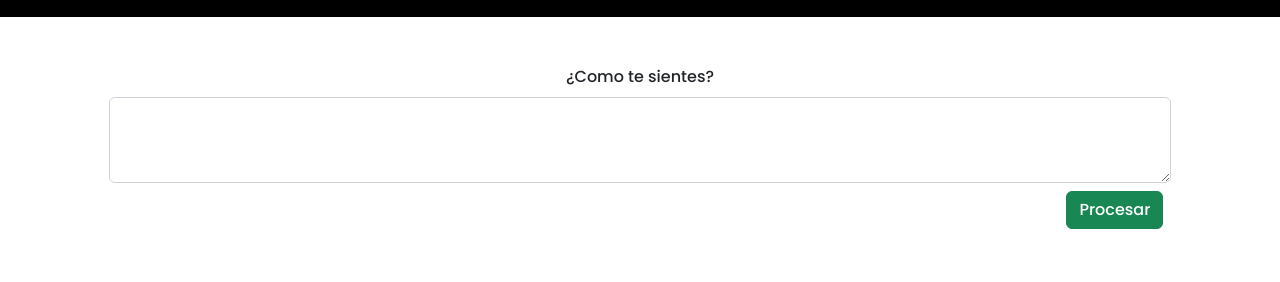
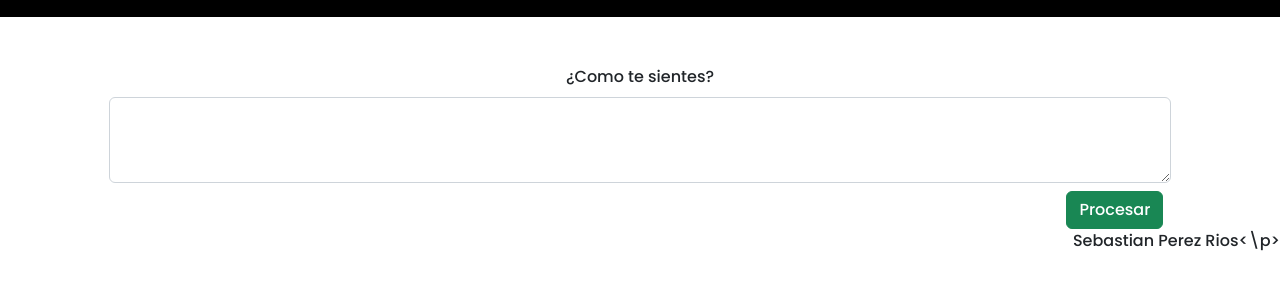
Before and after one commit to Sebasperezr/Sentimientos, a website: page index.html in a window 1280 px wide. Shown: the part 69-351 px from the top of the page. Drawn offline with nearby package versions, Linux system fonts and the light colour scheme; some packages are replaced by stand-ins of ours; a script that the page names is missing; a web font is replaced by a local one.

Commit message:
Update index.html

```diff
--- a/index.html
+++ b/index.html
@@ -28,12 +28,14 @@
                     <button class="btn btn-success" onclick="procesar()"> Procesar </button>
                 </div>
             </div>
-            <div class="col-7 mt-3">
+            <div class="d-flex justify-content-end">
+                <p>Sebastian Perez Rios<\p>
+            </div>
+        </div>
+<div class="col-7 mt-3">
                 <div class="row" id="progresBars">
                 </div>
             </div>
-        </div>
-
         <script src="https://cdn.jsdelivr.net/npm/bootstrap@5.2.0/dist/js/bootstrap.bundle.min.js"
             integrity="sha384-A3rJD856KowSb7dwlZdYEkO39Gagi7vIsF0jrRAoQmDKKtQBHUuLZ9AsSv4jD4Xa"
             crossorigin="anonymous"></script>
```
